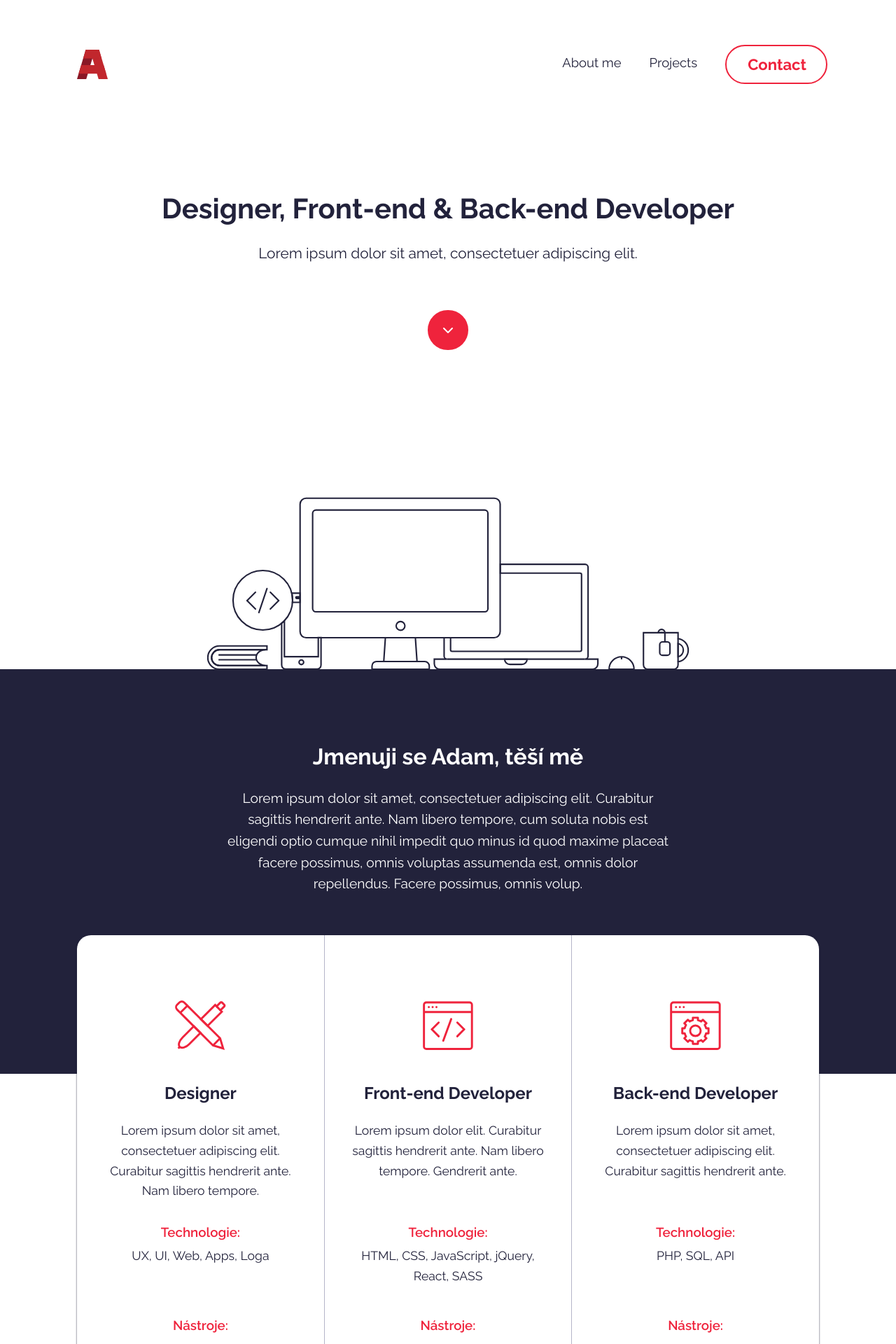
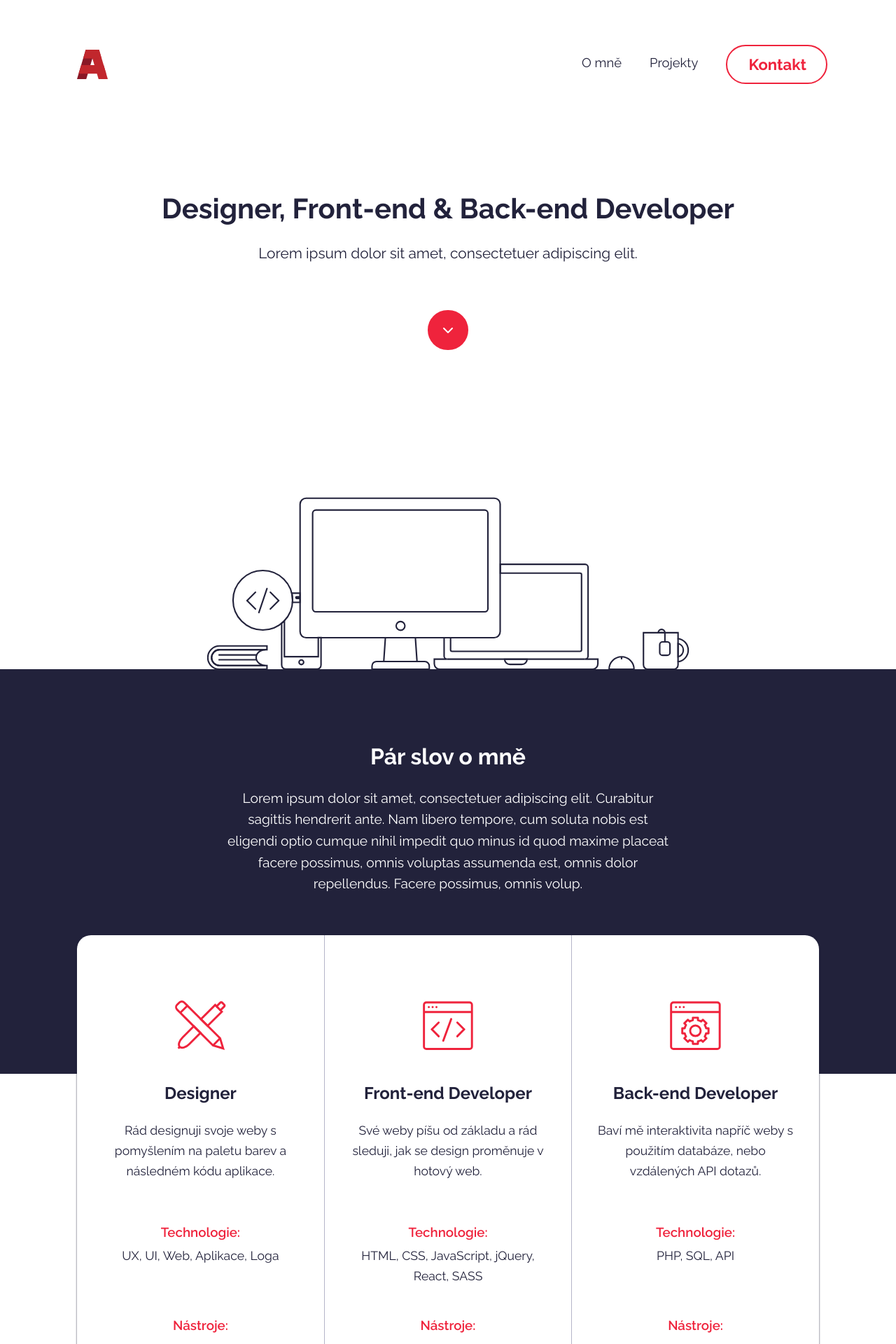
Before and after one commit to freieslebenadam/portfolio, a React app: page / in a window 1280 px wide. Shown: the top 1920 px of the page at 70% size. Built offline with nearby package versions, Linux system fonts and the light colour scheme; some icons are missing.

Commit message:
doplnění informací

```diff
--- a/src/components/Navbar.js
+++ b/src/components/Navbar.js
@@ -21,11 +21,11 @@ function Navbar() {
                 </div>
                 <div className={`navbar-menu ${isActive}`}>
                     <div className="navbar-links">
-                        <a href="#about" className="navbar-item">About me</a>
-                        <a href="#projects" className="navbar-item">Projects</a>
+                        <a href="#about" className="navbar-item">O mně</a>
+                        <a href="#projects" className="navbar-item">Projekty</a>
                         <div className="navbar-item">
                             <Button link="#contact">
-                                Contact
+                                Kontakt
                             </Button>
                         </div>
                     </div>
--- a/src/css/Projects.scss
+++ b/src/css/Projects.scss
@@ -12,6 +12,7 @@
         font-size: 1.2em;
         font-weight: 500;
         margin-bottom: 30px;
+        line-height: 1.5em;
     }
 
     .projects {
@@ -60,7 +61,7 @@
 
                     .overlay {
                         background-color: $color5;
-                        opacity: .8;
+                        opacity: .9;
                         z-index: -1;
                     }
                 }
--- a/src/sections/About.js
+++ b/src/sections/About.js
@@ -10,28 +10,28 @@ function About() {
         <article id="about">
             <div className="container">
                 <section className="about">
-                    <h1>Jmenuji se Adam, těší mě</h1>
+                    <h1>Pár slov o mně</h1>
                     <p>Lorem ipsum dolor sit amet, consectetuer adipiscing elit. Curabitur sagittis hendrerit ante. Nam libero tempore, cum soluta nobis est eligendi optio cumque nihil impedit quo minus id quod maxime placeat facere possimus, omnis voluptas assumenda est, omnis dolor repellendus. Facere possimus, omnis volup.</p>
                 </section>
                 <section className="skills">
                     <div className="skills-section">
                         <Skill
                             type="Designer"
-                            text="Lorem ipsum dolor sit amet, consectetuer adipiscing elit. Curabitur sagittis hendrerit ante. Nam libero tempore."
-                            tech={"UX, UI, Web, Apps, Loga"}
+                            text="Rád designuji svoje weby s pomyšlením na paletu barev a následném kódu aplikace."
+                            tech={"UX, UI, Web, Aplikace, Loga"}
                             tools={["Illustrator", "Photoshop"]}
                             icon={designIcon}
                         />
                         <Skill middle={true}
                             type="Front-end Developer"
-                            text="Lorem ipsum dolor elit. Curabitur sagittis hendrerit ante. Nam libero tempore. Gendrerit ante."
+                            text="Své weby píšu od základu a rád sleduji, jak se design proměnuje v hotový web."
                             tech={"HTML, CSS, JavaScript, jQuery, React, SASS"}
                             tools={["Visual Studio Code", "NPM", "Github"]}
                             icon={frontEndIcon}
                         />
                         <Skill
                             type="Back-end Developer"
-                            text="Lorem ipsum dolor sit amet, consectetuer adipiscing elit. Curabitur sagittis hendrerit ante."
+                            text="Baví mě interaktivita napříč weby s použitím databáze, nebo vzdálených API dotazů."
                             tech={"PHP, SQL, API"}
                             tools={["Apache", "MySQL", "Visual Studio"]}
                             icon={backEndIcon}
--- a/src/sections/Contact.js
+++ b/src/sections/Contact.js
@@ -9,7 +9,7 @@ function Contact() {
             <div className="container">
                 <section className="contact">
                     <h1>Kontaktujte mě</h1>
-                    <p>Lorem ipsum dolor sit amet, consectetuer adipiscing elit. Curabitur sagittis hendrerit ante. Nam libero tempore, cum soluta nobis est eligendi optio cumque nihil ipsum dolor sit amet.</p>
+                    <p>Neváhejte se na mě obrátit s jakýmikoliv připomínkami, nebo podrobnějšími otázkami. Zde mi můžete napsat.</p>
                 </section>
                 <ContactForm />
             </div>
--- a/src/sections/Projects.js
+++ b/src/sections/Projects.js
@@ -13,7 +13,7 @@ function Projects() {
         <article id="projects">
             <div className="container">
                 <h1>Ukázka mé práce:</h1>
-                <p>Zde je pár projektů jako ukázka mého vývoje webů.</p>
+                <p>Zde je pár projektů jako ukázka mého vývoje webů. <br /> Všechny využívají podobné technologie a jsou plně responsivní.</p>
                 <section className="projects">
                     <Project img={thumbnailProject1}>
                         <b>React</b> aplikace s využitím funkcionálních komponentů a preprocesoru <b>SASS</b>
```
